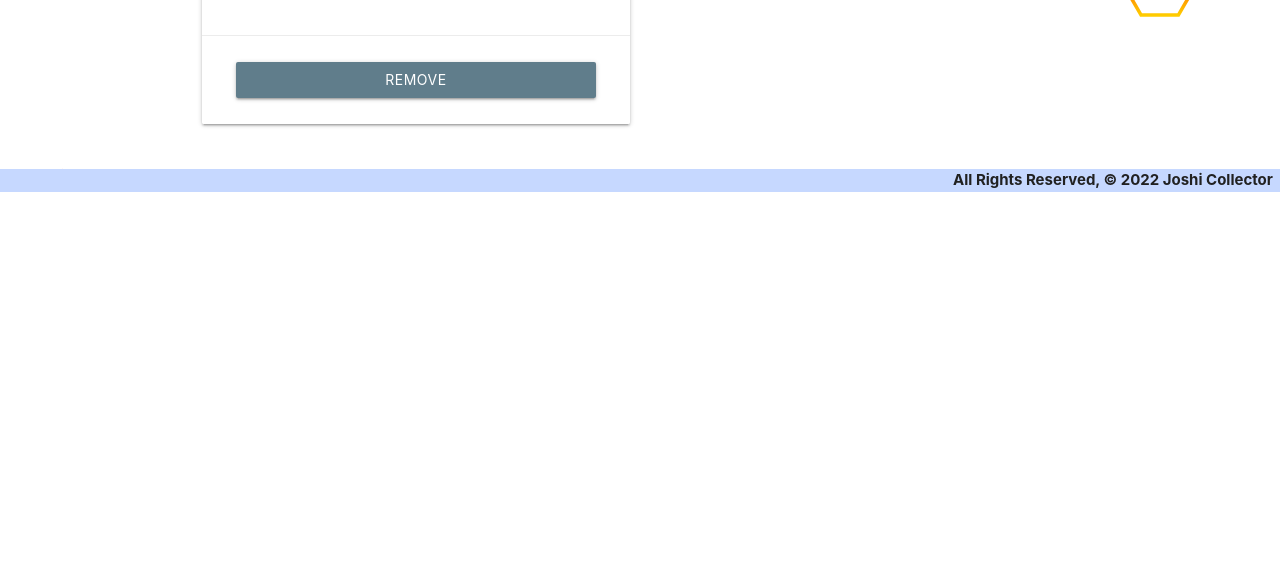
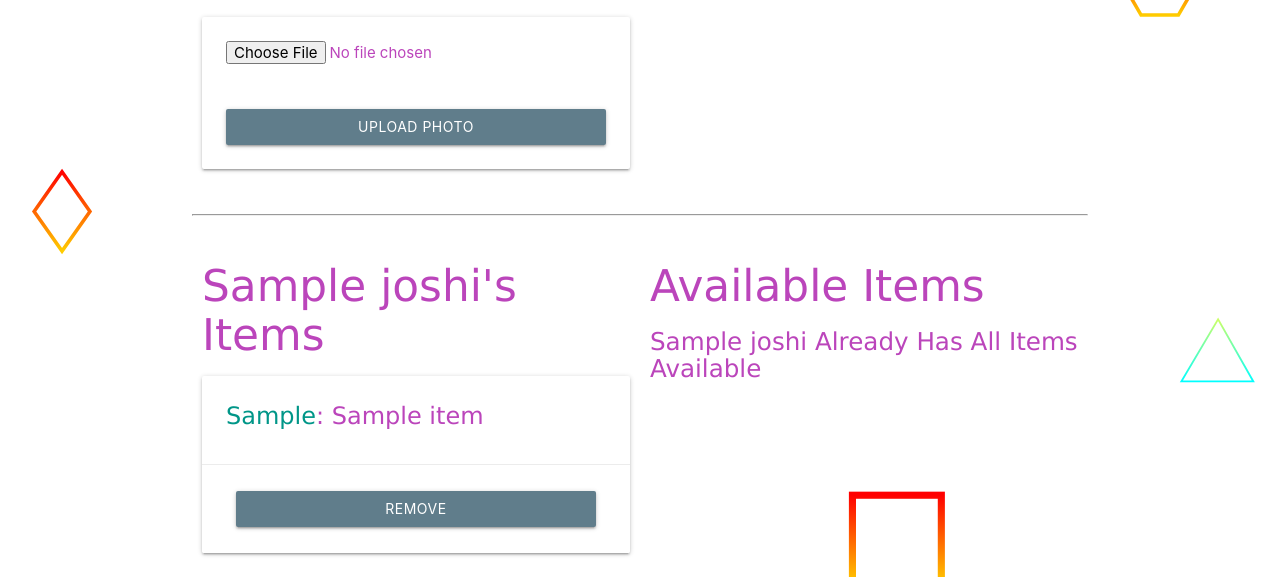
Before and after one commit to TonyPurple/joshicollector-flex44-anthonyvanoni, a Django app: page /joshis/1/ in a window 1280 px wide. Shown: the part 935-1512 px from the top of the page. Before the commit the page ends 1127 px from the top, so only its background shows below. Run offline with Django 4.2, Linux system fonts and the light colour scheme; tables that the repository leaves empty hold one stand-in row (values such as "Sample post").

Commit message:
adding s3 photo buckets

```diff
--- a/main_app/admin.py
+++ b/main_app/admin.py
@@ -1,8 +1,9 @@
 from django.contrib import admin
 # import your models here
-from .models import Joshi, Item, Booking
+from .models import Joshi, Item, Booking, Photo
 
 # Register your models here
 admin.site.register(Joshi)
 admin.site.register(Item)
 admin.site.register(Booking)
+admin.site.register(Photo)
--- a/main_app/models.py
+++ b/main_app/models.py
@@ -67,3 +67,10 @@ class Booking(models.Model):
   # change the default sort
   class Meta:
     ordering = ['-date']
+
+class Photo(models.Model):
+    url = models.CharField(max_length=200)
+    joshi = models.ForeignKey(Joshi, on_delete=models.CASCADE)
+
+    def __str__(self):
+        return f"Photo for joshi_id: {self.joshi_id} @{self.url}"
--- a/main_app/templates/joshis/detail.html
+++ b/main_app/templates/joshis/detail.html
@@ -29,6 +29,16 @@
                 <a class="cyan-text text-darken-4" href="{% url 'joshis_delete' joshi.id %}">Delete</a>
             </div>
         </div>
+        {% for photo in joshi.photo_set.all %}
+        <img class="responsive-img card-panel" src="{{photo.url}}"> {% empty %}
+        <div class="card-panel teal-text center-align">No Photos Uploaded</div>
+        {% endfor %}
+        <form action="{% url 'add_photo' joshi.id %}" enctype="multipart/form-data" method="POST" class="card-panel">
+            {% csrf_token %}
+            <input type="file" name="photo-file">
+            <br><br>
+            <input type="submit" class="btn blue-grey" value="Upload Photo">
+        </form>
     </div>
     <div class="col s6">
         <form action="{% url 'add_booking' joshi.id %}" method="post">
--- a/main_app/urls.py
+++ b/main_app/urls.py
@@ -10,6 +10,7 @@ urlpatterns = [
   path('joshis/<int:pk>/update/', views.JoshiUpdate.as_view(), name='joshis_update'),
   path('joshis/<int:pk>/delete/', views.JoshiDelete.as_view(), name='joshis_delete'),
   path('joshis/<int:joshi_id>/add_booking/', views.add_booking, name='add_booking'),
+  path('joshis/<int:joshi_id>/add_photo/', views.add_photo, name='add_photo'),
   # associate an item with a Joshi (M:M)
   path('joshis/<int:joshi_id>/assoc_item/<int:item_id>/', views.assoc_item, name='assoc_item'),
   # unassociate an item and Joshi
--- a/main_app/views.py
+++ b/main_app/views.py
@@ -1,9 +1,31 @@
 from django.shortcuts import render, redirect
 from django.views.generic.edit import CreateView, UpdateView, DeleteView
 from django.views.generic import ListView, DetailView
-from .models import Joshi, Item
 from .forms import BookingForm
+import uuid
+import boto3
+from .models import Joshi, Item, Photo
 
+S3_BASE_URL = 'https://s3-us-west-2.amazonaws.com/'
+BUCKET = 'joshicollector'
+
+def add_photo(request, joshi_id):
+    # photo-file will be the "name" attribute on the <input type="file">
+    photo_file = request.FILES.get('photo-file', None)
+    if photo_file:
+        s3 = boto3.client('s3')
+        # need a unique "key" for S3 / needs image file extension too
+        key = uuid.uuid4().hex[:6] + photo_file.name[photo_file.name.rfind('.'):]
+        # just in case something goes wrong
+        try:
+            s3.upload_fileobj(photo_file, BUCKET, key)
+            # build the full url string
+            url = f"{S3_BASE_URL}{BUCKET}/{key}"
+            photo = Photo(url=url, joshi_id=joshi_id)
+            photo.save()
+        except:
+            print('An error occurred uploading file to S3')
+    return redirect('detail', joshi_id=joshi_id)
 
 class JoshiCreate(CreateView):
   model = Joshi
```
Also changed, not shown: main_app/migrations/0005_alter_booking_booking_photo.py (added).
